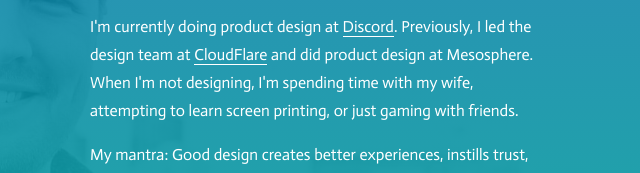
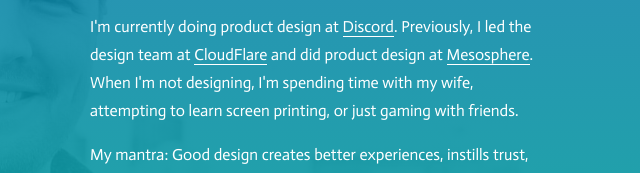
Before and after one commit to entemper/portfolio, a plain HTML site: page about.html in a window 1280 px wide. Shown: the part 273-446 px from the top of the page, 320-960 px from the left. Drawn offline with Linux system fonts and the light colour scheme.

Commit message:
Adding Mesosphere URL

```diff
--- a/about.html
+++ b/about.html
@@ -18,7 +18,7 @@
 				<div>
 					<h1>Who is this guy?</h1>
 					<p>Hi! I'm Kevin Wilson. I'm a product designer from the Bay Area and I bought this domain for far too much money. But hey, you gotta do what you gotta do when you have a common name like mine.</p>
-					<p>I'm currently doing product design at <a href="https://www.discordapp.com" class="text-link">Discord</a>. Previously, I led the design team at <a href="https://www.cloudflare.com/" class="text-link">CloudFlare</a> and did product design at Mesosphere. When I'm not designing, I'm spending time with my wife, attempting to learn screen printing, or just gaming with friends.</p>
+					<p>I'm currently doing product design at <a href="https://www.discordapp.com" class="text-link">Discord</a>. Previously, I led the design team at <a href="https://www.cloudflare.com/" class="text-link">CloudFlare</a> and did product design at <a href="https://www.mesosphere.com/" class="text-link">Mesosphere</a>. When I'm not designing, I'm spending time with my wife, attempting to learn screen printing, or just gaming with friends.</p>
 					<p>My mantra: Good design creates better experiences, instills trust, and delights the user. My daily goal is to always be better than I was the day before. I take my work seriously, but I don't take myself too seriously.</p>
 					<h2>Say hi</h2>
 					<p>Do you like dad jokes and cat pics? Of course you do. I'm on <a href="https://twitter.com/entemper" class="text-link">Twitter</a>. I sometimes post new stuff on <a href="https://dribbble.com/entemper" class="text-link">Dribbble</a>. Oh and for some reason I'm on <a href="https://www.linkedin.com/in/entemper" class="text-link">LinkedIn</a>. Want to talk? Let's get in <a href="mailto:entemper@gmail.com" class="text-link">contact</a>.</p>
```
